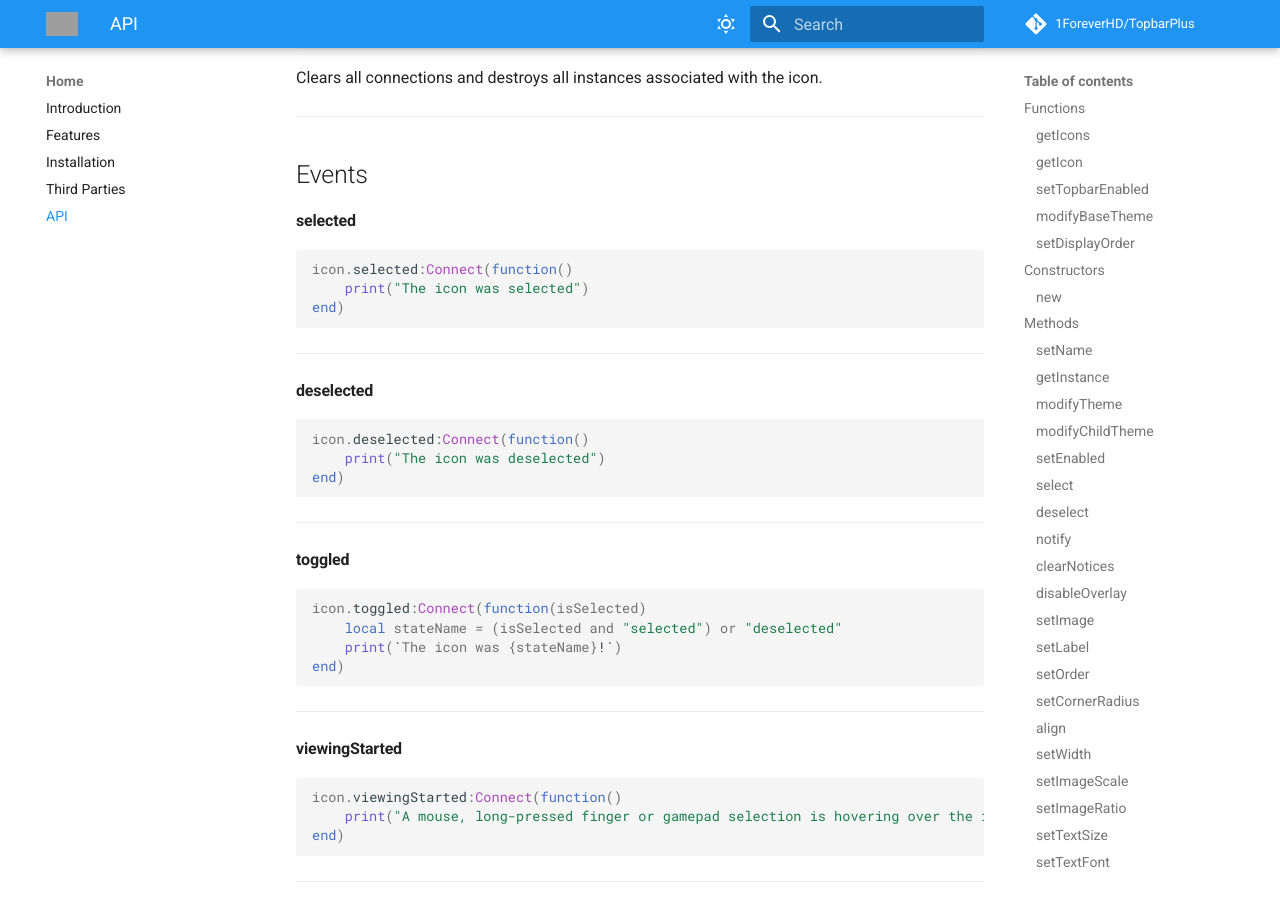
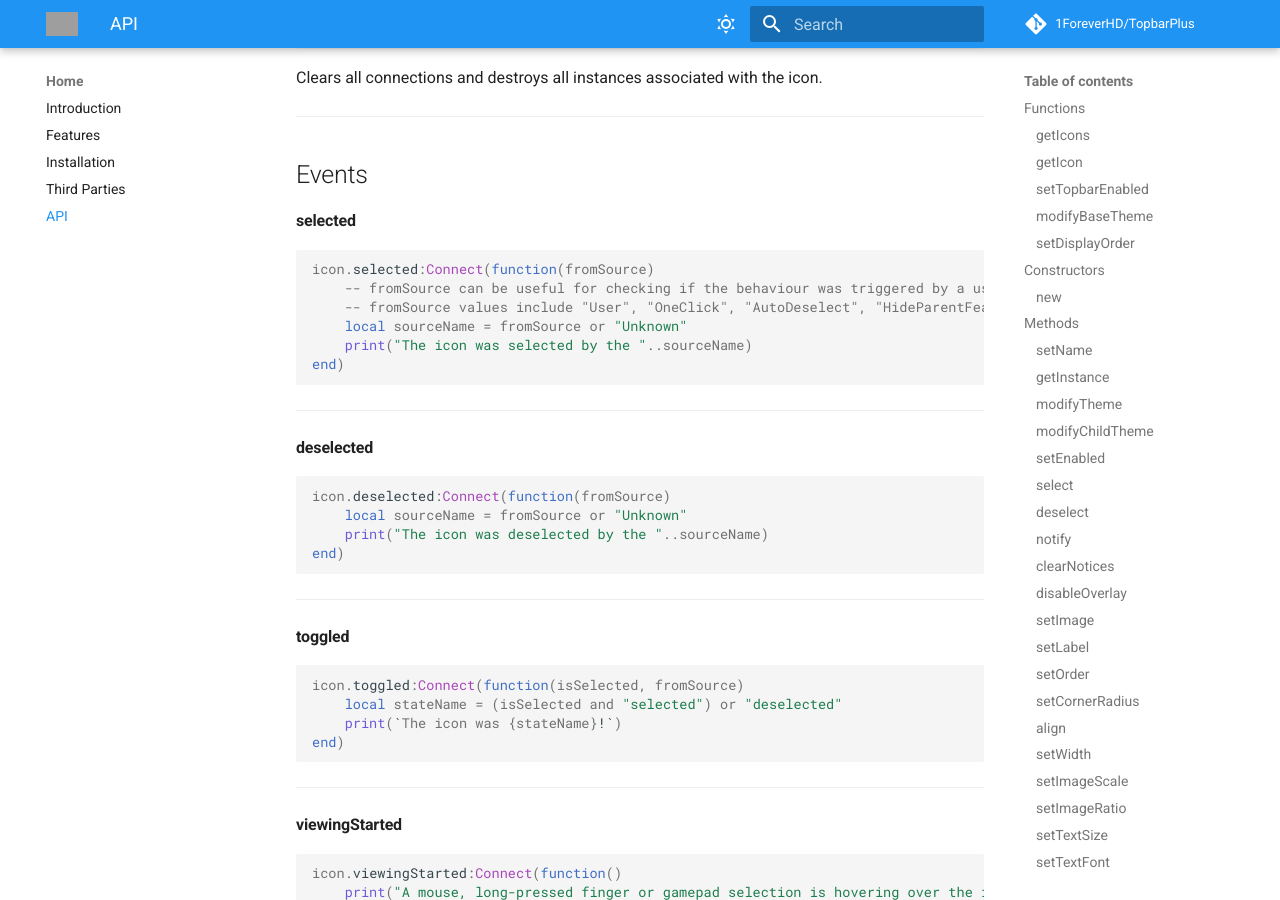
Before and after one commit to 1ForeverHD/TopbarPlus, an MkDocs documentation site: the page built from docs/api.md, in a window 1280 px wide and 900 px high, scrolled down 8877 px. Built offline with MkDocs 1.6.1 and Material for MkDocs 9.7.7, drawn with Linux system fonts in a browser that asks for light colours; comment, search, counter and statistics services are not loaded; grey boxes are pictures that could not be loaded.

Commit message:
Added fromSource to docs

````diff
--- a/docs/api.md
+++ b/docs/api.md
@@ -388,23 +388,27 @@ Clears all connections and destroys all instances associated with the icon.
 ## Events
 #### selected
 ```lua
-icon.selected:Connect(function()
-    print("The icon was selected")
+icon.selected:Connect(function(fromSource)
+    -- fromSource can be useful for checking if the behaviour was triggered by a user (such as clicking)
+    -- fromSource values include "User", "OneClick", "AutoDeselect", "HideParentFeature", "Overflow"
+    local sourceName = fromSource or "Unknown"
+    print("The icon was selected by the "..sourceName)
 end)
 ```
 
 ----
 #### deselected
 ```lua
-icon.deselected:Connect(function()
-    print("The icon was deselected")
+icon.deselected:Connect(function(fromSource)
+    local sourceName = fromSource or "Unknown"
+    print("The icon was deselected by the "..sourceName)
 end)
 ```
 
 ----
 #### toggled
 ```lua
-icon.toggled:Connect(function(isSelected)
+icon.toggled:Connect(function(isSelected, fromSource)
     local stateName = (isSelected and "selected") or "deselected"
     print(`The icon was {stateName}!`)
 end)
````
